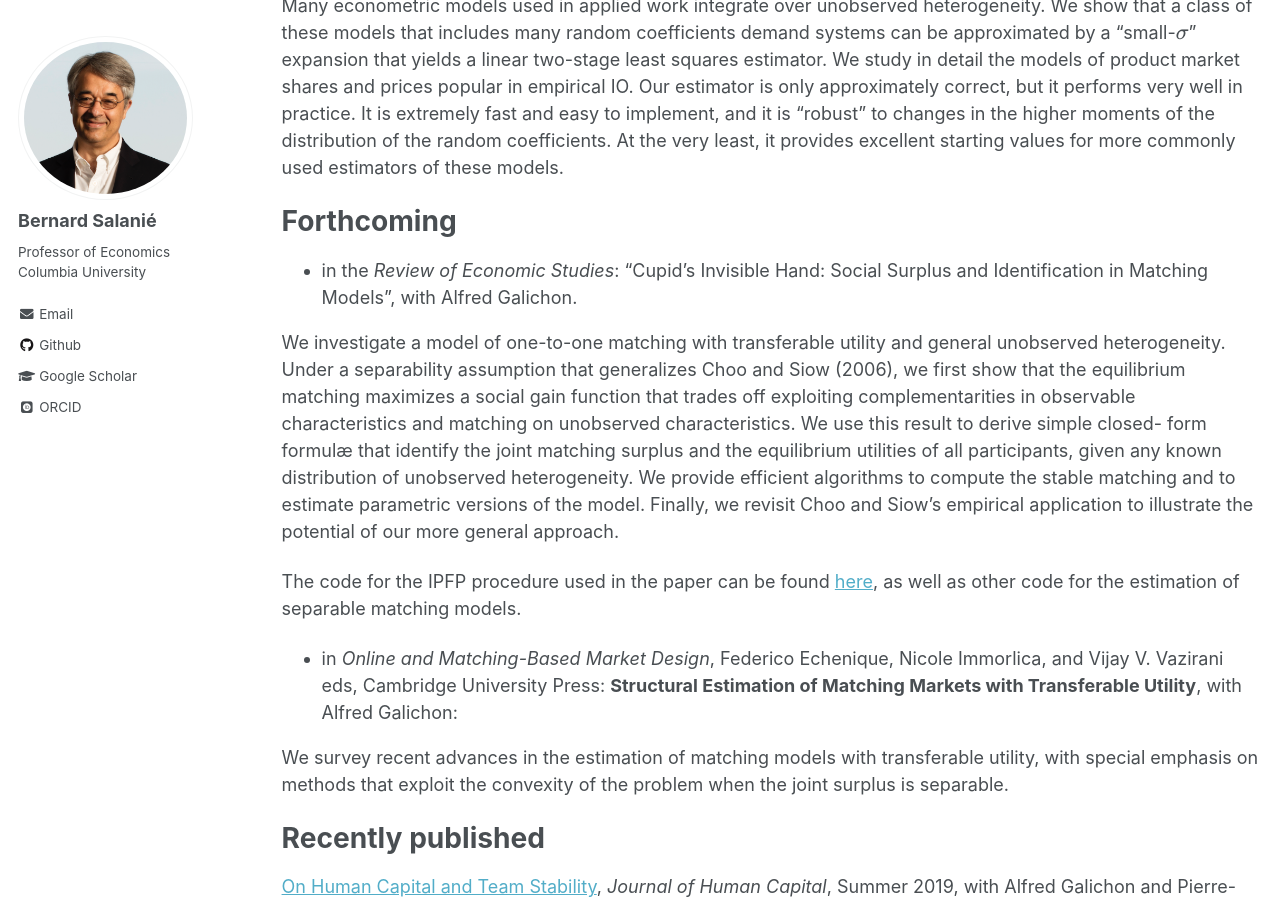
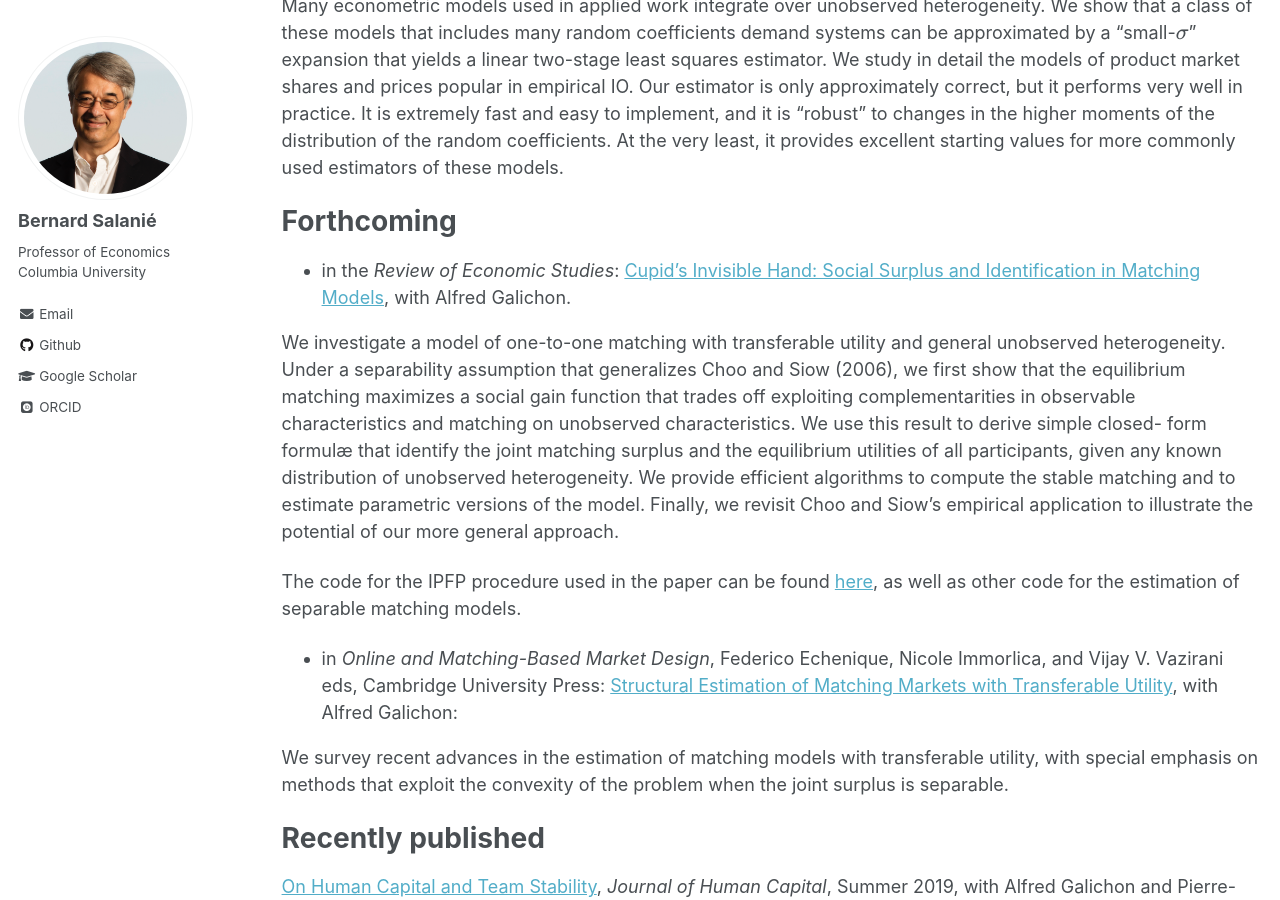
Before and after one commit to bsalanie/bsalanie.github.io, a Jekyll site: the page built from _pages/news.md, in a window 1280 px wide and 900 px high, scrolled down 1383 px. Built offline with Jekyll 4.4.1, drawn with Linux system fonts in a browser that asks for light colours; some web fonts are replaced; formulas are drawn with MathJax 3; some of the changed text lies outside the part shown.

Commit message:
fixed links

````diff
--- a/_pages/news.md
+++ b/_pages/news.md
@@ -12,7 +12,7 @@ A Python package
 ================
 
 `cupid_matching` is out; more details [here](code.md) and [on Pypi](https://pypi.org/project/cupid-matching/). It is `pip`-installable:
-```
+```sh
 pip install cupid_matching
 ```
 
@@ -56,7 +56,7 @@ Many econometric models used in applied work integrate over unobserved heterogen
 Forthcoming
 ===========
 
-* in the *Review of Economic Studies*: "Cupid’s Invisible Hand: Social Surplus and Identification in Matching Models", with Alfred Galichon.
+* in the *Review of Economic Studies*: [Cupid’s Invisible Hand: Social Surplus and Identification in Matching Models](https://academic.oup.com/restud/advance-article/doi/10.1093/restud/rdab090/6478301?guestAccessKey=43f4a245-9f5c-48c6-b931-6c8753d31074), with Alfred Galichon.
 
 We investigate a model of one-to-one matching with transferable utility and general unobserved heterogeneity. Under a separability assumption that generalizes Choo and Siow (2006), we first show that the equilibrium matching maximizes a social gain function that trades off exploiting complementarities in observable characteristics and matching on unobserved characteristics. We use this result to derive simple closed- form formulæ that identify the joint matching surplus and the equilibrium utilities of all participants, given any known distribution of unobserved heterogeneity. We provide efficient algorithms to compute the stable matching and to estimate parametric versions of the model. Finally, we revisit Choo and Siow’s empirical application to illustrate the potential of our more general approach.
 
@@ -64,7 +64,7 @@ The code for the IPFP procedure used in the paper can be found [here](https://py
 
 * in *Online and Matching-Based Market Design*,
     Federico Echenique, Nicole Immorlica, and Vijay V. Vazirani eds,
-    Cambridge University Press:  **Structural Estimation of Matching Markets with Transferable Utility**, with Alfred Galichon:
+    Cambridge University Press:  [Structural Estimation of Matching Markets with Transferable Utility](), with Alfred Galichon:
 
 We survey recent advances in the estimation of matching models with transferable utility, with special emphasis on methods that exploit the convexity of the problem when the joint surplus is separable.
 
--- a/_pages/publications.html
+++ b/_pages/publications.html
@@ -660,13 +660,11 @@ author_profile: true
 
 
 <p class="pubitem">
-    <strong>
         <a href="https://econ.columbia.edu/working-paper/21447/">
   <strong>Filtered and Unfiltered Treatment Effects with Targeting Instruments
 </strong>
   </a>
 (with Simon Lee).
-</strong>
 </p>
 
 <p class="pubitem">
````
Also changed, not shown: 1 other file.
